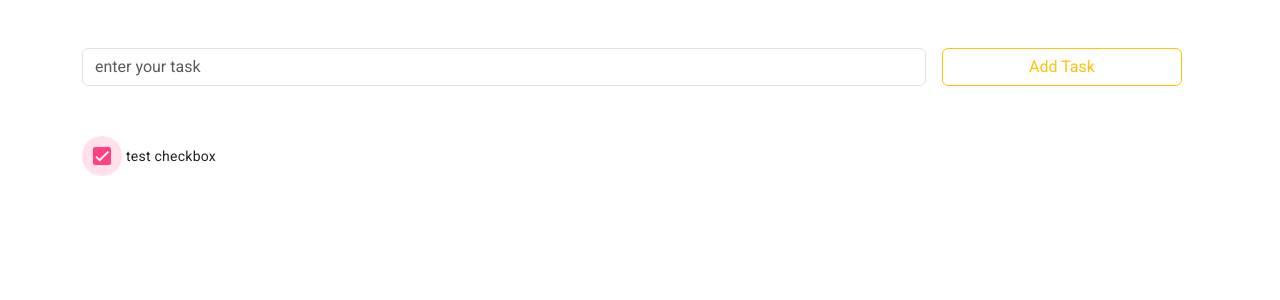
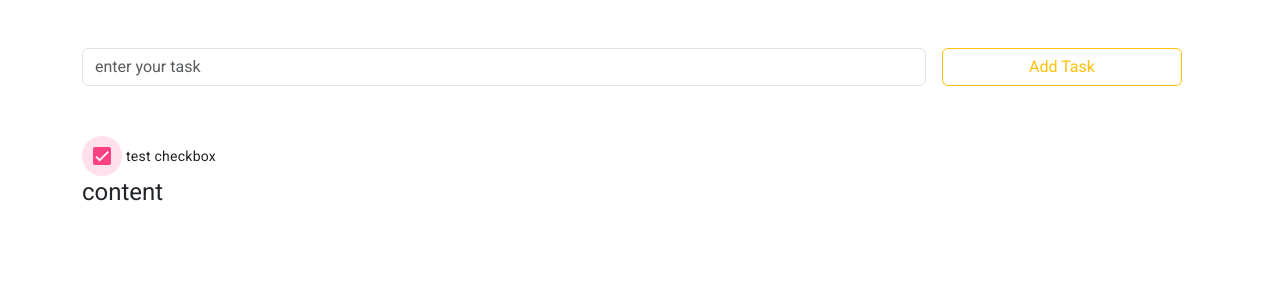
Before and after one commit to angular-codenight/season6, an Angular app: page / in a window 1280 px wide. Both pictures are taken after a click on the label "test checkbox". Shown: the top 300 px of the page. Built offline with nearby package versions, Linux system fonts and the light colour scheme.

Commit message:
implement mat-checkbox

```diff
--- a/src/app/app.component.html
+++ b/src/app/app.component.html
@@ -1,6 +1,8 @@
 <div class="container">
   <app-todo-list></app-todo-list>
-  <mat-checkbox>
+  <mat-checkbox [checked]="isChecked" [value]="'test checkbox'" (change)="onCheckBoxChange($event)">
+
     test checkbox
   </mat-checkbox>
+  <h1 class="text-dark" *ngIf="isContentShown">content</h1>
 </div>
--- a/src/app/app.component.ts
+++ b/src/app/app.component.ts
@@ -1,4 +1,5 @@
 import { Component } from '@angular/core';
+import {MatCheckboxChange} from "@angular/material/checkbox";
 
 @Component({
   selector: 'app-root',
@@ -7,4 +8,11 @@ import { Component } from '@angular/core';
 })
 export class AppComponent {
   title = 'angular-first-project';
+  isChecked=false;
+  isContentShown=false;
+
+  onCheckBoxChange(event: MatCheckboxChange) {
+    this.isContentShown=event.checked;
+    console.log(event.source)
+  }
 }
```
